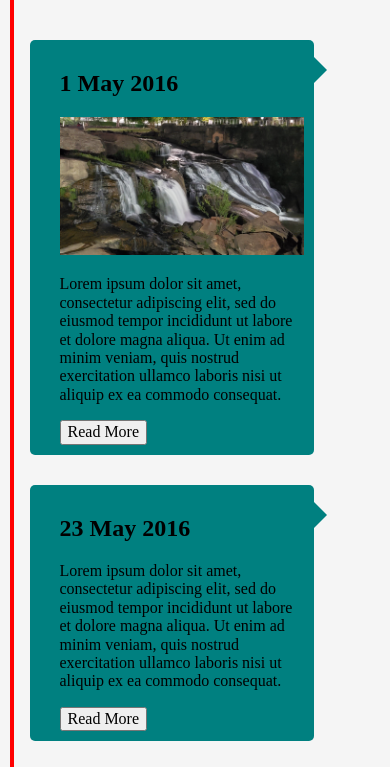
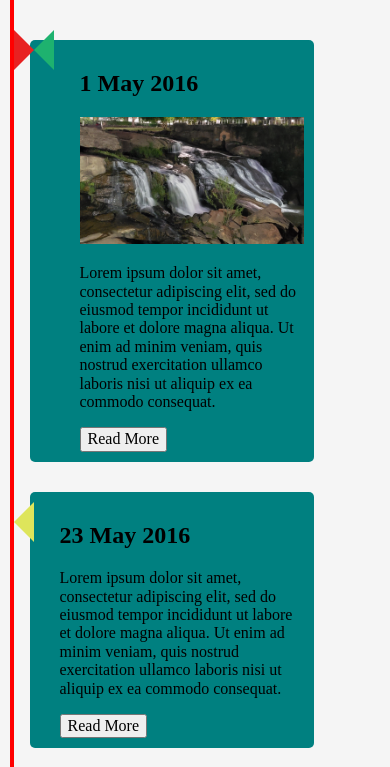
Before and after one commit to Yelamin2/timeline, a plain HTML site: page index.html in a window 390 px wide. Shown: the top 767 px of the page. Drawn offline with Linux system fonts and the light colour scheme.

Commit message:
child selector

```diff
--- a/styles/main.css
+++ b/styles/main.css
@@ -60,6 +60,7 @@ transform: translateX(-50%);
     padding: 10px;
 
 
+
 }
 
 
@@ -100,20 +101,7 @@ section {
     /*max-height: 300px;*/
 
 }
-section::before {
 
-    content: "";
-    height: 0;
-    width: 0;
-    border-top: solid 20px transparent;
-    border-left: solid 20px teal;
-    border-bottom: solid 20px transparent;
-    position:relative;
-    top: 8%;
-    left: 101%;
-    z-index: 1;
-
-}
 
 img{
     max-width: 100%;
@@ -126,30 +114,60 @@ section:nth-child(even){
 
 }
 
-section:nth-child(even)section::before{
+section:nth-child(even)::before{
     content: "";
     height: 0;
     width: 0;
     border-top: solid 20px transparent;
-    border-right-width: solid 20px #f7c98a;
+    border-right: solid 20px rgb(222, 229, 91);
     border-bottom: solid 20px transparent;
     position:relative;
     top: 8%;
-    right: 1%;
-    z-index: 1;
+    left: -26px;
 
+}
 
+section:nth-child(odd)::before{
 
+    content: "";
+    height: 0;
+    width: 0;
+    border-top: solid 20px transparent;
+    border-left: solid 20px #e82121;
+    border-bottom: solid 20px transparent;
+    position:relative;
+    top: -18px;
+    left:101%;
+    z-index: 3;
 
+}
+@media (max-width: 768px){
+
+    section:nth-child(odd)::before{
+        content: "";
+        height: 0;
+        width: 0;
+        border-top: solid 20px transparent;
+        border-right: solid 20px #1eb26f;
+        border-bottom: solid 20px transparent;
+        position:relative;
+        top: -20px;
+        left: -26px;
+    }
 }
 
 @media (max-width: 768px){
     section:nth-child(even){
         margin-left:initial;
     }
+    section:nth-child(odd){
+        margin-left: initial;
+    }
+
     section{
         width: 80%;
     }
+
     .timeline::before{
         left: -2%;
     }
```
